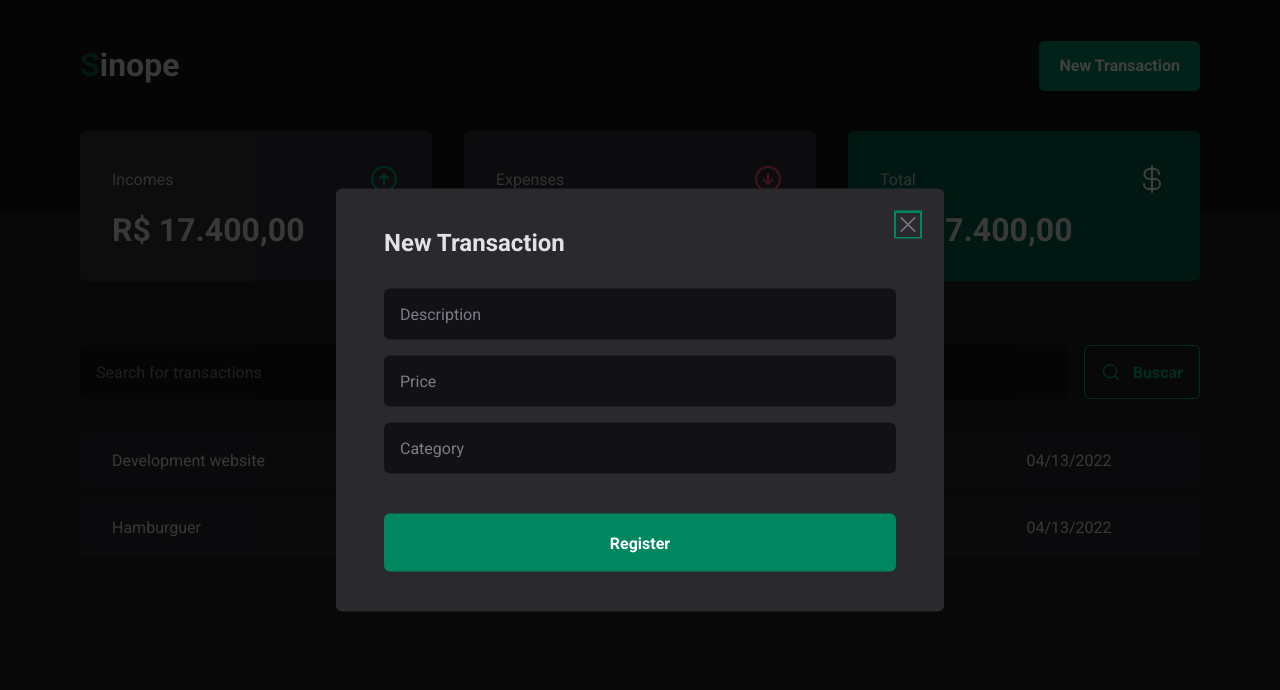
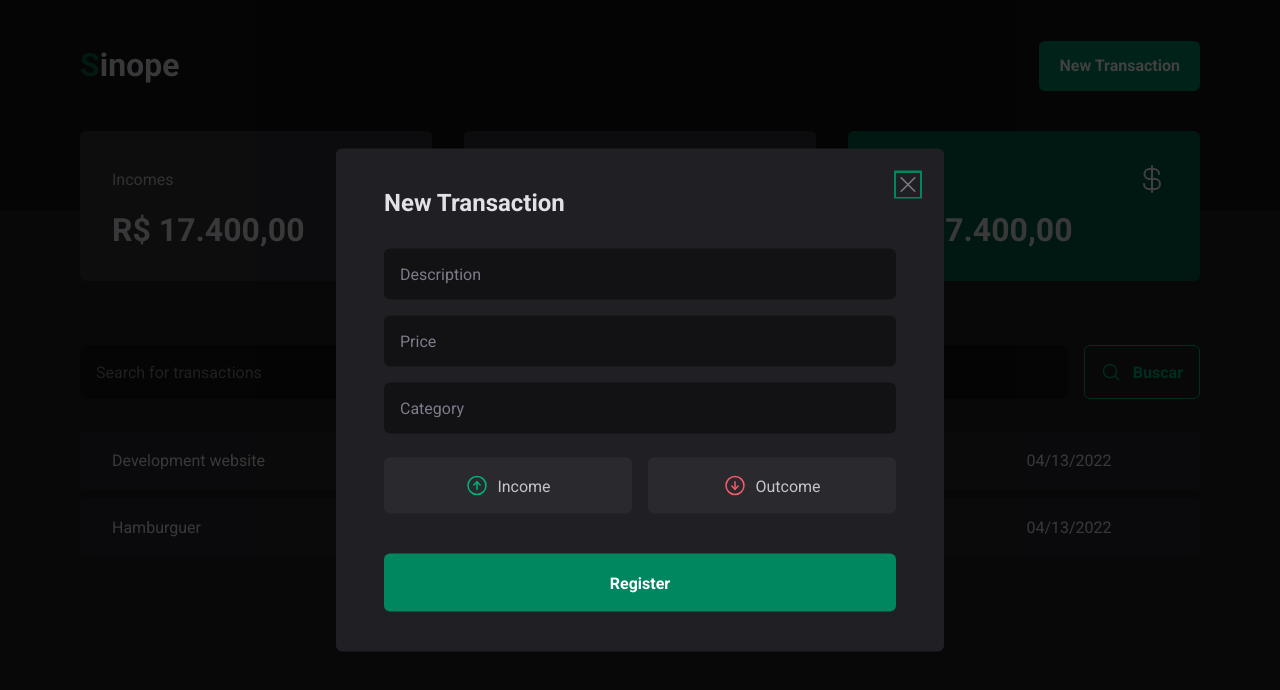
Before and after one commit to pmartinsdev/sinope, a React (Vite) app: page / in a window 1280 px wide. Both pictures are taken after a click on the button "New Transaction". Shown: the top 690 px of the page. Built offline with nearby package versions, Linux system fonts and the light colour scheme.

Commit message:
style(new-transaction-modal): add optiopn buttons

```diff
--- a/src/components/new-transaction-modal/index.tsx
+++ b/src/components/new-transaction-modal/index.tsx
@@ -1,6 +1,12 @@
 import * as Dialog from "@radix-ui/react-dialog";
-import { X } from "phosphor-react";
-import { Overlay, Content, CloseButton } from "./styles";
+import { ArrowCircleDown, ArrowCircleUp, X } from "phosphor-react";
+import {
+  Overlay,
+  Content,
+  CloseButton,
+  TransactionType,
+  TransactionTypeButton,
+} from "./styles";
 
 export function NewTransactionModal() {
   return (
@@ -19,6 +25,18 @@ export function NewTransactionModal() {
           <input type="number" placeholder="Price" required />
           <input type="text" placeholder="Category" required />
 
+          <TransactionType>
+            <TransactionTypeButton variant="income">
+              <ArrowCircleUp size={24} />
+              Income
+            </TransactionTypeButton>
+
+            <TransactionTypeButton variant="outcome">
+              <ArrowCircleDown size={24} />
+              Outcome
+            </TransactionTypeButton>
+          </TransactionType>
+
           <button type="submit">Register</button>
         </form>
       </Content>
--- a/src/components/new-transaction-modal/styles.ts
+++ b/src/components/new-transaction-modal/styles.ts
@@ -13,7 +13,7 @@ export const Content = styled(Dialog.Content)`
   min-width: 32rem;
   border-radius: 6px;
   padding: 2.5rem 3rem;
-  background: ${({ theme }) => theme["gray-700"]};
+  background: ${({ theme }) => theme["gray-800"]};
 
   position: fixed;
   top: 50%;
@@ -68,3 +68,36 @@ export const CloseButton = styled(Dialog.Close)`
   cursor: pointer;
   color: ${({ theme }) => theme["gray-500"]};
 `;
+
+export const TransactionType = styled.div`
+  display: grid;
+  grid-template-columns: repeat(2, 1fr);
+  gap: 1rem;
+  margin-top: 0.5rem;
+`;
+
+interface TransactionTypeButtonProps {
+  variant: "income" | "outcome";
+}
+
+export const TransactionTypeButton = styled.button<TransactionTypeButtonProps>`
+  background: ${({ theme }) => theme["gray-700"]};
+  padding: 1rem;
+  display: flex;
+  align-items: center;
+  justify-content: center;
+  gap: 0.5rem;
+  border-radius: 6px;
+  border: 0;
+  color: ${({ theme }) => theme["gray-300"]};
+
+  svg {
+    color: ${({ variant, theme }) =>
+      variant === "income" ? theme["green-300"] : theme["red-300"]};
+  }
+
+  // &:hover {
+  //   background: ${({ theme }) => theme["green-700"]};
+  //   transition: background 0.2s;
+  // }
+`;
```
